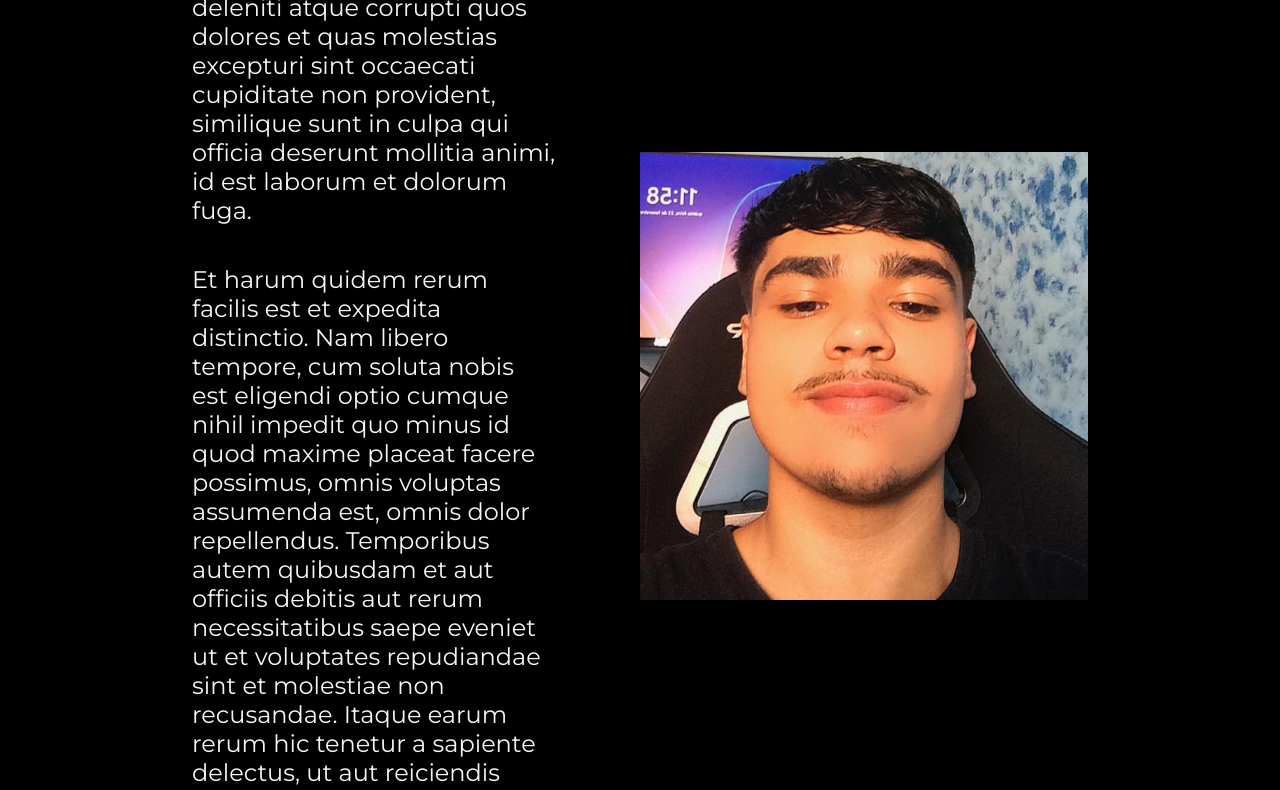
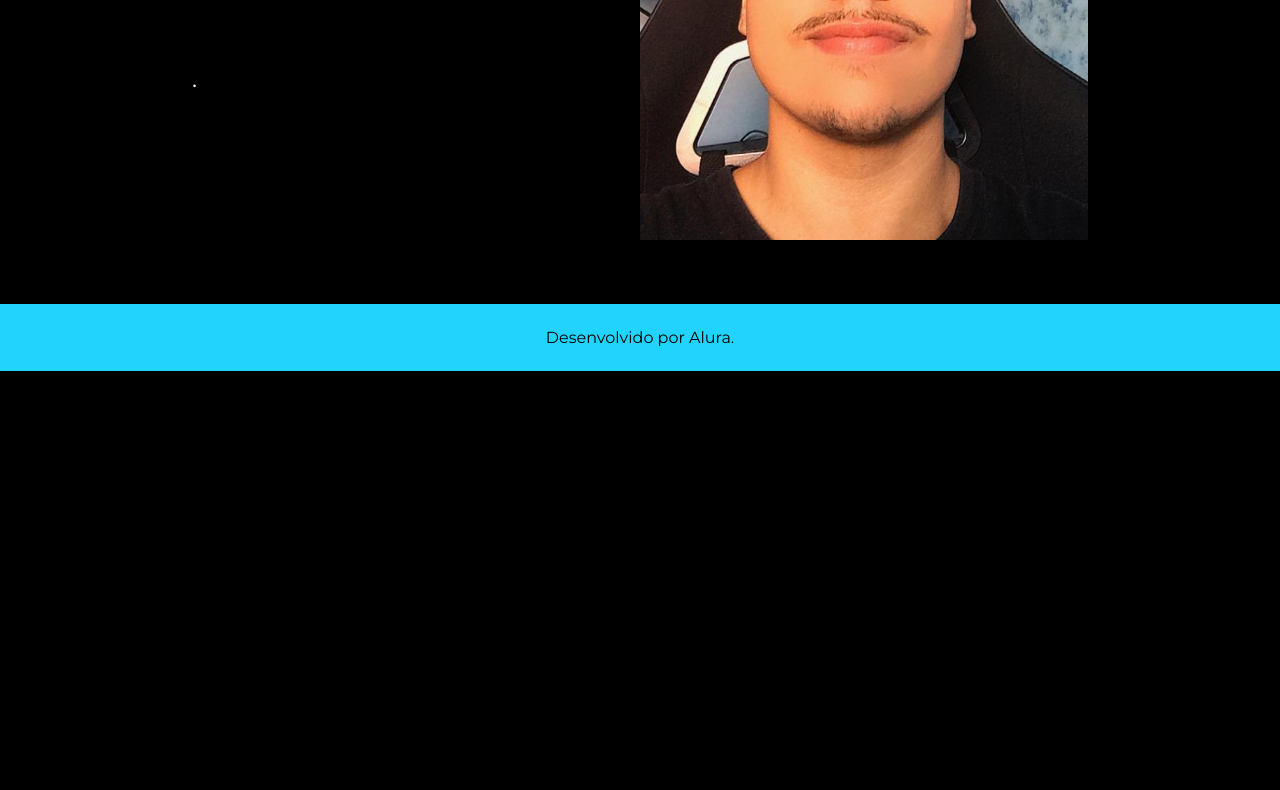
Before and after one commit to Du74/Portifolio, a plain HTML site: page about.html in a window 1280 px wide. Shown: the part 327-1117 px from the top of the page. After the commit the page ends 800 px from the top, so only its background shows below. Drawn offline with nearby package versions, Linux system fonts and the light colour scheme.

Commit message:
Add files via upload

```diff
--- a/about.html
+++ b/about.html
@@ -20,18 +20,10 @@
     <main class="apresentacao">
         <section class="apresentacao__conteudo">
             <h1 class="apresentacao__conteudo__titulo">Sobre mim</h1>
-            <p class="apresentacao__conteudo__texto">At vero eos et accusamus et iusto odio dignissimos ducimus qui blanditiis praesentium voluptatum deleniti
-                atque corrupti quos dolores et quas molestias excepturi sint occaecati cupiditate non provident,
-                similique sunt in culpa qui officia deserunt mollitia animi, id est laborum et dolorum fuga.
+            <p class="apresentacao__conteudo__texto">
             </p>
             <p class="apresentacao__conteudo__texto">
-                Et harum quidem rerum facilis est et expedita distinctio. Nam libero tempore, cum soluta nobis est
-                eligendi optio cumque nihil impedit quo minus id quod maxime placeat facere possimus, omnis voluptas
-                assumenda est, omnis dolor repellendus. Temporibus autem quibusdam et aut officiis debitis aut rerum
-                necessitatibus saepe eveniet ut et voluptates repudiandae sint et molestiae non recusandae. Itaque earum
-                rerum hic tenetur a sapiente delectus, ut aut reiciendis voluptatibus maiores alias consequatur aut
-                perferendis doloribus asperiores ipsum delis forum birol parela maxime infena. Excepteur sint occaecat
-                cupidatat non.</p>
+                .</p>
         </section>
         <img class="apresentacao__imagem" src="dudu.jpg" alt="dudu">
     </main>
```
